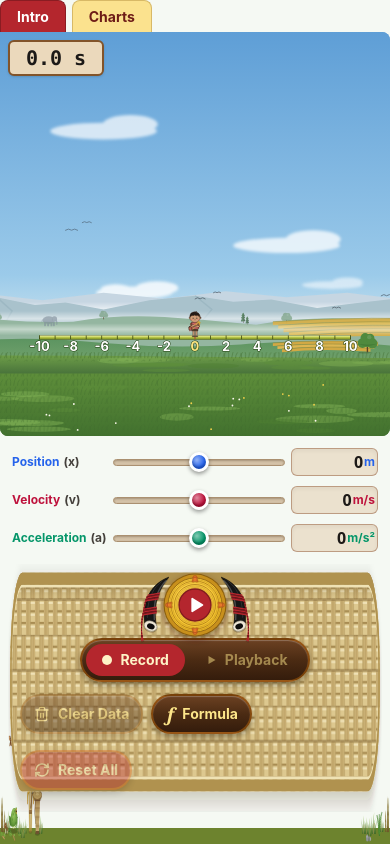
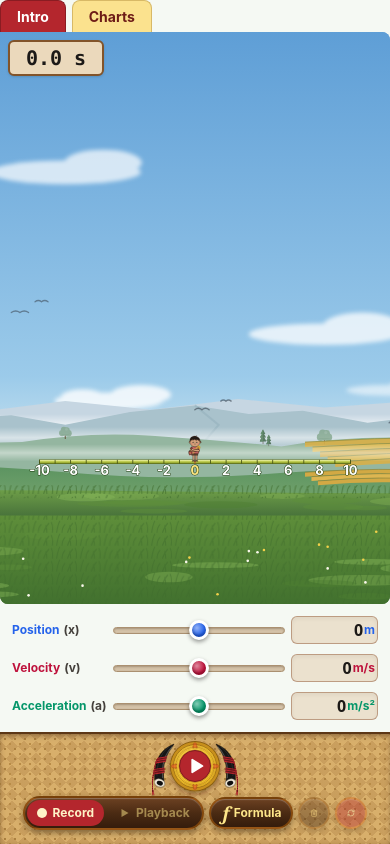
Before and after one commit to Sawla-1/pit-sim-motion-1d, a React (Vite) app: page / in a window 390 px wide. Built offline with nearby package versions, Linux system fonts and the light colour scheme.

Commit message:
Use full-width Stitch bottom bar on phones and tablets

```diff
--- a/index.html
+++ b/index.html
@@ -12,9 +12,8 @@
     <link rel="preload" as="image" href="/karen-intro-svgs/scene-intro.svg" />
     <link rel="preload" as="image" href="/karen-intro-svgs/boy-standing.svg" />
     <link rel="preload" as="image" href="/karen-intro-svgs/boy-side-walking.svg" />
-    <link rel="preload" as="image" href="/karen-intro-svgs/bar-background-tall.svg" />
     <link rel="preload" as="image" href="/karen-intro-svgs/drum-horns-empty.svg" />
-    <link rel="preload" as="image" href="/karen-intro-svgs/bottom-background.svg" />
+    <link rel="preload" as="image" href="/karen-intro-svgs/bottom-background.svg" media="(min-width: 1024px)" />
     <link rel="preload" as="image" href="/karen-intro-svgs/bamboo-left.svg" media="(min-width: 640px)" />
     <link rel="preload" as="image" href="/karen-intro-svgs/bamboo-right.svg" media="(min-width: 640px)" />
     <link rel="preload" as="image" href="/karen-intro-svgs/title-banner.svg" media="(min-width: 640px)" />
--- a/src/App.jsx
+++ b/src/App.jsx
@@ -414,9 +414,10 @@ function App() {
         <div className={KAREN_INPUT.area}>{inputs}</div>
       )}
 
-      {/* Bottom: the toolbar pill, 8px gap under it. Centered on the page on both tabs (laptops: one row). */}
-      <div className={`relative z-[6] shrink-0 flex justify-center px-2 sm:px-4 pb-2 [@media(min-height:700px)]:pb-8 max-lg:mt-auto max-lg:sticky max-lg:bottom-0 max-lg:z-20 ${KAREN_PAGE.stickyBg}`}>
-        {/* The rice-field strip behind the bar (it sticks with the bar on phones) */}
+      {/* Bottom: the toolbar. Phones and tablets: full width on the screen's bottom edge.
+          Laptops: a pill centered on the page (one row), with a gap under it. */}
+      <div className={`relative z-[6] shrink-0 flex justify-center ${KAREN_PAGE.barWrap} max-lg:mt-auto max-lg:sticky max-lg:bottom-0 max-lg:z-20 ${KAREN_PAGE.stickyBg}`}>
+        {/* The rice-field strip behind the bar (laptops only) */}
         <img src={KAREN_ART.bottomStrip} alt="" aria-hidden="true" className={KAREN_PAGE.strip} />
         <Controls
           simulation={simulation}
--- a/src/components/Controls.jsx
+++ b/src/components/Controls.jsx
@@ -24,7 +24,7 @@ const RefreshIcon = () => <svg width="16" height="16" viewBox="0 0 24 24" fill="
 // Chosen = solid red, light text. Not chosen = gold text on wood; a soft light patch on hover.
 function ModeOption({ value, label, icon, iconOff = "", title, hint, selectedMode, disabled, onModeChange }) {
   return (
-    <label title={title} className={`relative px-4 h-8 flex items-center gap-2 rounded-full text-sm font-bold transition-colors has-[:focus-visible]:ring-2 has-[:focus-visible]:ring-[#FDE68A] ${
+    <label title={title} className={`${KAREN_BAR.modeOption} has-[:focus-visible]:ring-2 has-[:focus-visible]:ring-[#FDE68A] ${
       selectedMode === value
         ? KAREN_BAR.modeOn
         : `${KAREN_BAR.modeOff} ${disabled ? "" : "hover:bg-white/15"}`
@@ -83,37 +83,37 @@ function Controls({
   const pinAction = pinCount === 0 ? "Pin A" : pinCount === 1 ? "Pin B" : "Clear pins";
 
   return (
-    // The woven toolbar: Clear Data | prev / play / next + mode | Reset All
-    // Phones and tablets (under 1024px): the middle group takes the first row; Clear and Reset share the second.
-    // The mat behind stretches to any number of rows. (App.jsx places it)
-    // Fills the page width, up to 800px (1000px on laptops, 1150px on large screens, to fit the Formula
-    // and Pin buttons), so Clear and Reset sit at the two ends.
-    <div className={`${KAREN_BAR.box} ${compact ? KAREN_BAR.compact : ""}`}>
-        <img src={KAREN_ART.barBackground} alt="" aria-hidden="true" className={KAREN_BAR.mat} />
-        {/* Left group: Clear Data + Formula (one block, so the bar keeps its 3 parts) */}
-        <div className="flex items-center gap-2">
+    // The rattan toolbar. Laptops (one row): Clear Data + Formula | prev / play / next + mode | Reset All.
+    // Phones and tablets (under 1024px): row 1 = pins, prev / play / next; row 2 = mode, Formula,
+    // Clear Data, Reset All. The two groups below are "contents" there, so CSS order can move each
+    // button; the order in this code stays the same. (App.jsx places the bar.)
+    <div className={`${KAREN_BAR.box} ${compact ? KAREN_BAR.compact : KAREN_BAR.roomy}`}>
+        {/* Left group: Clear Data + Formula (laptops: one block, so the bar keeps its 3 parts) */}
+        <div className="flex items-center gap-2 max-lg:contents">
           <button
             onClick={onClearRecordedData}
             disabled={noRecording}
-            className={`${KAREN_BAR.word} ${KAREN_BAR.clear}`}
+            title="Clear Data"
+            className={`${KAREN_BAR.word} ${KAREN_BAR.clear} ${KAREN_BAR.iconOnly} max-lg:order-4`}
           >
             <TrashIcon />
-            Clear Data
+            <span className="max-sm:sr-only">Clear Data</span>
           </button>
           {/* Opens / closes the formula panel. Pressed look (ring) while it is open. */}
           <button
             onClick={onFormulaClick}
             aria-pressed={formulaOpen}
             title="Type a position formula x(t)"
-            className={`${KAREN_BAR.word} ${KAREN_BAR.clear} ${formulaOpen ? "ring-2 ring-[#FDE68A]" : ""}`}
+            className={`${KAREN_BAR.word} ${KAREN_BAR.clear} max-lg:order-3 ${formulaOpen ? "ring-2 ring-[#FDE68A]" : ""}`}
           >
             <FormulaIcon />
             Formula
           </button>
         </div>
 
-        <div className="order-first w-full lg:order-none lg:w-auto flex flex-wrap items-center justify-center gap-x-4 gap-y-2">
-          <div className="flex items-center gap-1 sm:gap-3">
+        <div className="order-first w-full lg:order-none lg:w-auto flex flex-wrap items-center justify-center gap-x-4 gap-y-2 max-lg:contents">
+          {/* Phones and tablets: row 1 on its own */}
+          <div className="flex items-center gap-1 sm:gap-3 max-lg:order-1 max-lg:w-full max-lg:justify-center max-sm:gap-2.5">
             <button
               onClick={onTogglePin}
               disabled={isPinned && pinCount < 2}
@@ -139,7 +139,8 @@ function Controls({
               className={KAREN_BAR.drum}
             >
               <img src={KAREN_ART.drum} alt="" aria-hidden="true" className="absolute inset-0 h-full w-full pointer-events-none" />
-              <span className="absolute left-1/2 top-[40px] -translate-x-1/2 -translate-y-1/2 text-white">
+              <span aria-hidden="true" className={KAREN_BAR.drumRed} />
+              <span className={KAREN_BAR.drumIcon}>
                 {playing ? <PauseIcon /> : <PlayIcon />}
               </span>
             </button>
@@ -178,10 +179,11 @@ function Controls({
             simulation.velocity === 0 &&
             simulation.acceleration === 0
           }
-          className={`${KAREN_BAR.word} ${KAREN_BAR.reset}`}
+          title="Reset All"
+          className={`${KAREN_BAR.word} ${KAREN_BAR.reset} ${KAREN_BAR.iconOnly} max-lg:order-5`}
         >
           <RefreshIcon />
-          Reset All
+          <span className="max-sm:sr-only">Reset All</span>
         </button>
     </div>
   );
--- a/src/index.css
+++ b/src/index.css
@@ -5,6 +5,19 @@ body {
     sans-serif;
   color: #333;
   overflow-x: hidden;
+}
+
+/* The bottom bar's woven rattan background (Stitch look): small dots on a diagonal weave */
+.karen-rattan {
+  background-color: #d8af6b;
+  background-image:
+    radial-gradient(#ab803f 15%, transparent 16%),
+    radial-gradient(#b98c47 15%, transparent 16%),
+    linear-gradient(45deg, rgba(142, 94, 39, 0.2) 25%, transparent 25%, transparent 75%, rgba(142, 94, 39, 0.2) 75%),
+    linear-gradient(-45deg, rgba(142, 94, 39, 0.2) 25%, transparent 25%, transparent 75%, rgba(142, 94, 39, 0.2) 75%);
+  background-size: 10px 10px, 10px 10px, 12px 12px, 12px 12px;
+  background-position: 0 0, 5px 5px, 0 0, 0 0;
+  box-shadow: inset 0 2px 5px rgba(54, 28, 12, 0.35);
 }
 
 /* Vertical slider: max at the top (rtl flips it). Handle uses the text color. */
--- a/src/styles/karenStyles.js
+++ b/src/styles/karenStyles.js
@@ -7,7 +7,6 @@ export const KAREN_ART = {
   bambooRight: `${ART}/bamboo-right.svg`,
   titleBanner: `${ART}/title-banner.svg`,
   bottomStrip: `${ART}/bottom-background.svg`,
-  barBackground: `${ART}/bar-background-tall.svg`, // a copy of bar-background.svg whose height stretches (one or two rows of buttons)
   drum: `${ART}/drum-horns-empty.svg`, // the drum without its ▶: our Play/Pause icon goes on top
   boyStanding: `${ART}/boy-standing.svg`,
   boyWalking: `${ART}/boy-side-walking.svg`, // the art faces right
@@ -43,7 +42,10 @@ export const KAREN_BANNER = "absolute top-0 left-1/2 -translate-x-1/2 hidden sm:
 export const KAREN_PAGE = {
   bg: "bg-[#F5F9F3]",
   stickyBg: "max-lg:bg-[#F5F9F3]",
-  strip: "absolute inset-x-0 bottom-0 -z-10 h-[112px] w-full max-w-none pointer-events-none",
+  strip: "absolute inset-x-0 bottom-0 -z-10 h-[112px] w-full max-w-none pointer-events-none max-lg:hidden", // laptops only
+  // Around the bottom bar. Phones and tablets: none, so the bar is full width on the screen's bottom edge.
+  // Laptops: room at the sides, and a gap under it (more on tall screens).
+  barWrap: "lg:px-4 lg:pb-2 lg:[@media(min-height:700px)]:pb-8",
 };
 
 // Dark wood (Stitch look): light brown at the top to dark brown at the bottom, gold edge, light-gold text
@@ -51,20 +53,35 @@ const WOOD = "border-2 border-[#D97706]/40 bg-[linear-gradient(180deg,#6C4122_0%
 // Mouse on it: brighter and a little bigger. Pressed: a little smaller. "Reduce motion": no animation.
 const PRESSABLE = "transition motion-reduce:transition-none enabled:hover:brightness-125 enabled:hover:scale-108 enabled:active:scale-95";
 
-// The bottom bar (Stitch look): a woven mat behind dark wood buttons with gold text; Reset All is solid red
+// The bottom bar (Stitch look): woven rattan (.karen-rattan in index.css) behind dark wood buttons with
+// gold text; Reset All is solid red.
+// Phones and tablets: full width with a dark line on top, 2 rows (round buttons + drum, then the rest).
+// Laptops: a rounded pill with a dark edge, one row.
 export const KAREN_BAR = {
-  box: "relative isolate w-full max-w-[800px] lg:max-w-[1000px] xl:max-w-[1150px] flex flex-wrap items-center justify-between gap-x-2 sm:gap-x-6 gap-y-2 px-3 sm:px-9 py-[18px] [@media(max-height:600px)]:py-[10px]",
-  // Charts tab, laptops: tighter side padding and gaps, so all the buttons fit in one row from 1024px wide
+  box: "karen-rattan relative isolate w-full flex flex-wrap items-center gap-y-2 max-lg:justify-center max-lg:border-t-2 max-lg:border-[#5C3716] max-lg:py-3.5 max-lg:gap-y-2.5 max-sm:px-2 max-sm:gap-x-[5px] sm:max-lg:px-6 sm:max-lg:gap-x-3 lg:max-w-[1000px] xl:max-w-[1150px] lg:justify-between lg:py-[18px] lg:[@media(max-height:600px)]:py-[10px] lg:rounded-full lg:border-2 lg:border-[#5C3716]",
+  // Laptops: side padding and gaps. The Charts tab uses `compact` instead, so all the buttons fit
+  // in one row from 1024px wide.
+  roomy: "lg:px-9 lg:gap-x-6",
   compact: "lg:px-4 lg:gap-x-3",
-  mat: "absolute inset-0 -z-10 h-full w-full max-w-none pointer-events-none", // behind the buttons, whatever their order
-  word: "my-1 h-10 px-3 sm:px-4 rounded-full flex items-center gap-2 text-sm font-bold cursor-pointer disabled:opacity-40 disabled:cursor-not-allowed",
+  // Phones: smaller row-2 buttons, so Record/Playback, Formula, Clear and Reset fit in one row
+  word: "my-1 h-10 px-3 sm:px-4 rounded-full flex items-center gap-2 text-sm font-bold cursor-pointer disabled:opacity-40 disabled:cursor-not-allowed max-sm:my-0 max-sm:h-8 max-sm:px-2.5 max-sm:text-xs max-sm:gap-1",
+  // Phones: Clear Data and Reset All show only their icon (the words stay for screen readers)
+  iconOnly: "max-sm:w-8 max-sm:px-0 max-sm:justify-center",
   clear: `${WOOD} ${PRESSABLE}`, // Clear Data and Formula
   reset: `border-2 border-[#F59E0B]/50 bg-[#B4262D] text-[#FEF3C7] shadow-[inset_0_1px_1px_rgba(255,255,255,0.25),0_3px_6px_rgba(0,0,0,0.35)] ${PRESSABLE}`,
   round: `w-9 h-9 sm:w-10 sm:h-10 rounded-full flex items-center justify-center cursor-pointer ${WOOD} ${PRESSABLE} disabled:opacity-40 disabled:cursor-not-allowed`,
-  modeBox: `flex gap-1 p-1 rounded-full ${WOOD}`,
+  modeBox: `flex gap-1 p-1 rounded-full ${WOOD} max-lg:order-2 max-sm:p-0.5`,
+  // One part of the mode switch (phones: smaller)
+  modeOption: "relative px-4 h-8 flex items-center gap-2 rounded-full text-sm font-bold transition-colors max-sm:h-[26px] max-sm:px-2.5 max-sm:text-xs max-sm:gap-1.5",
   modeOn: "bg-[#B4262D] text-[#FEF3C7]",
   modeOff: "text-[#FDE68A]",
-  drum: "relative w-[108px] h-[82px] -my-[17px] shrink-0 cursor-pointer transition hover:brightness-110 active:scale-95 focus-visible:outline-2 focus-visible:outline-offset-2 focus-visible:outline-[#B4262D]",
+  // The drum. Phones and tablets: 80% (86 x 66px). Laptops: full size (108 x 82px).
+  drum: "relative w-[86px] h-[66px] -my-[14px] lg:w-[108px] lg:h-[82px] lg:-my-[17px] shrink-0 cursor-pointer transition hover:brightness-110 active:scale-95 focus-visible:outline-2 focus-visible:outline-offset-2 focus-visible:outline-[#B4262D]",
+  // Phones and tablets: the drum's red centre drawn on top at its full 32px, so only the gold ring and
+  // the horns get smaller. (Laptops: the drum is full size, so its own red centre is used.)
+  drumRed: "absolute left-1/2 top-[32px] size-8 -translate-x-1/2 -translate-y-1/2 rounded-full border border-[#7E1A1F] bg-[#B4262D] lg:hidden",
+  // The Play / Pause icon on the red centre (32px down at 80%, 40px down at full size)
+  drumIcon: "absolute left-1/2 top-[32px] lg:top-[40px] -translate-x-1/2 -translate-y-1/2 text-white",
 };
 
 // The time box (Stitch look): a beige box with a brown edge in the scene's top corner, dark text
--- a/vite.config.js
+++ b/vite.config.js
@@ -39,8 +39,6 @@ export default defineConfig({
       workbox: {
         // Only the files the page really uses are saved on the device
         globPatterns: ['index.html', 'logo-64.png', 'karen-intro-svgs/*.svg'],
-        // A picture copy the page never loads
-        globIgnores: ['karen-intro-svgs/bar-background.svg'],
         // Answer only for this simulation's own page (another one may share the site later)
         navigateFallback: null,
         // A new version takes over quietly once it has downloaded. The open page is
```
Also changed, not shown: public/karen-intro-svgs/README.md, public/karen-intro-svgs/bar-background-tall.svg (deleted), public/karen-intro-svgs/bar-background.svg (deleted).
